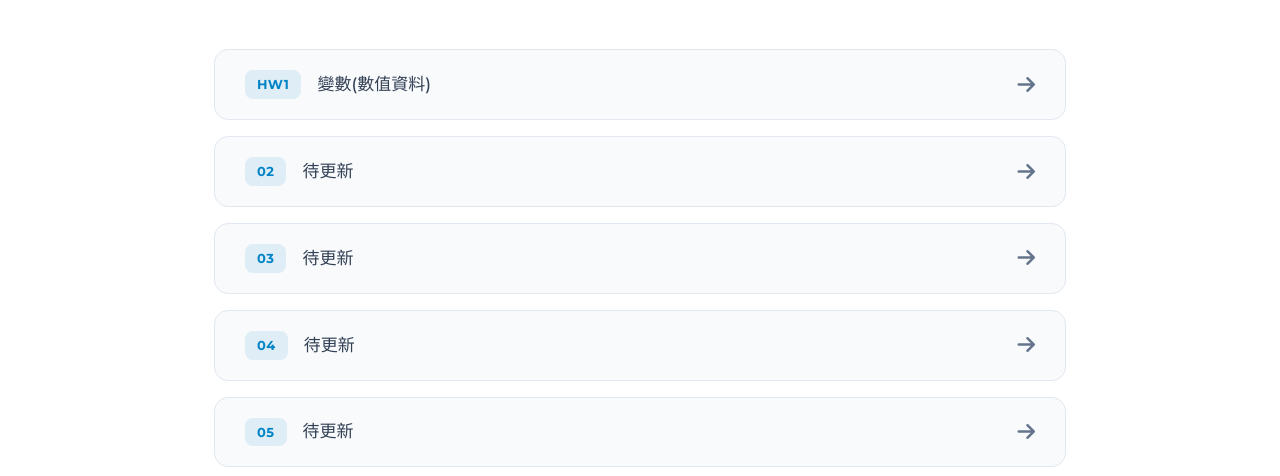
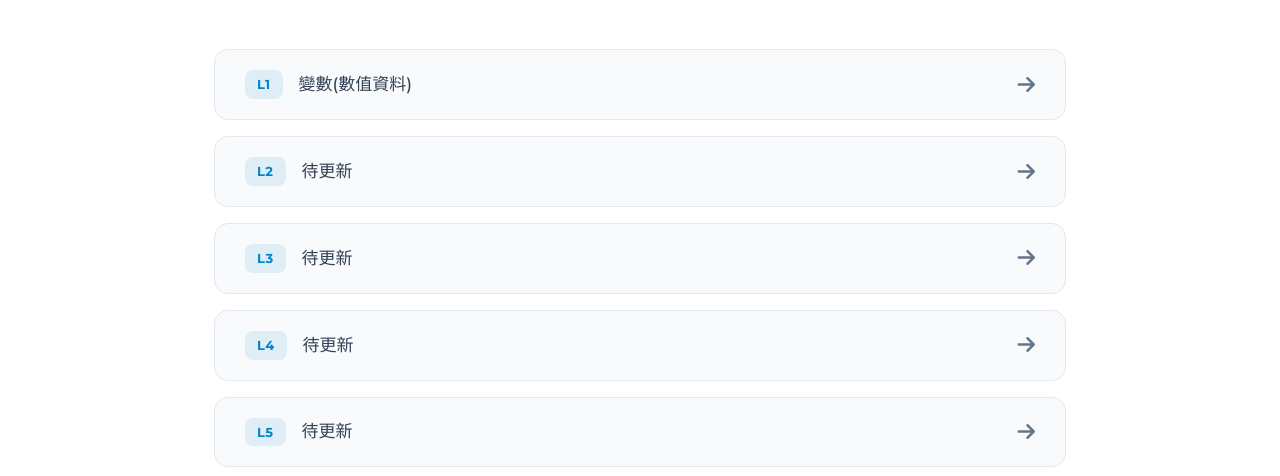
Before and after one commit to jamessun0919-ops/HW2MyHomepage, a plain HTML site: page prog-projects-zh.html in a window 1280 px wide. Shown: the part 324-800 px from the top of the page. Drawn offline with nearby package versions, Linux system fonts and the light colour scheme.

Commit message:
Update project labels from HW1/02-05 to L1-L5 in programming projects page

```diff
--- a/prog-projects-zh.html
+++ b/prog-projects-zh.html
@@ -134,35 +134,35 @@
             <div class="project-list">
                 <a href="ex0602.html" class="project-btn">
                     <span class="btn-left">
-                        <span class="btn-num">HW1</span>
+                        <span class="btn-num">L1</span>
                         <span>變數(數值資料)</span>
                     </span>
                     <i class="fas fa-arrow-right btn-icon"></i>
                 </a>
                 <a href="#" class="project-btn">
                     <span class="btn-left">
-                        <span class="btn-num">02</span>
+                        <span class="btn-num">L2</span>
                         <span>待更新</span>
                     </span>
                     <i class="fas fa-arrow-right btn-icon"></i>
                 </a>
                 <a href="#" class="project-btn">
                     <span class="btn-left">
-                        <span class="btn-num">03</span>
+                        <span class="btn-num">L3</span>
                         <span>待更新</span>
                     </span>
                     <i class="fas fa-arrow-right btn-icon"></i>
                 </a>
                 <a href="#" class="project-btn">
                     <span class="btn-left">
-                        <span class="btn-num">04</span>
+                        <span class="btn-num">L4</span>
                         <span>待更新</span>
                     </span>
                     <i class="fas fa-arrow-right btn-icon"></i>
                 </a>
                 <a href="#" class="project-btn">
                     <span class="btn-left">
-                        <span class="btn-num">05</span>
+                        <span class="btn-num">L5</span>
                         <span>待更新</span>
                     </span>
                     <i class="fas fa-arrow-right btn-icon"></i>
```
Also changed, not shown: prog-projects.html (+5 -5 lines).
